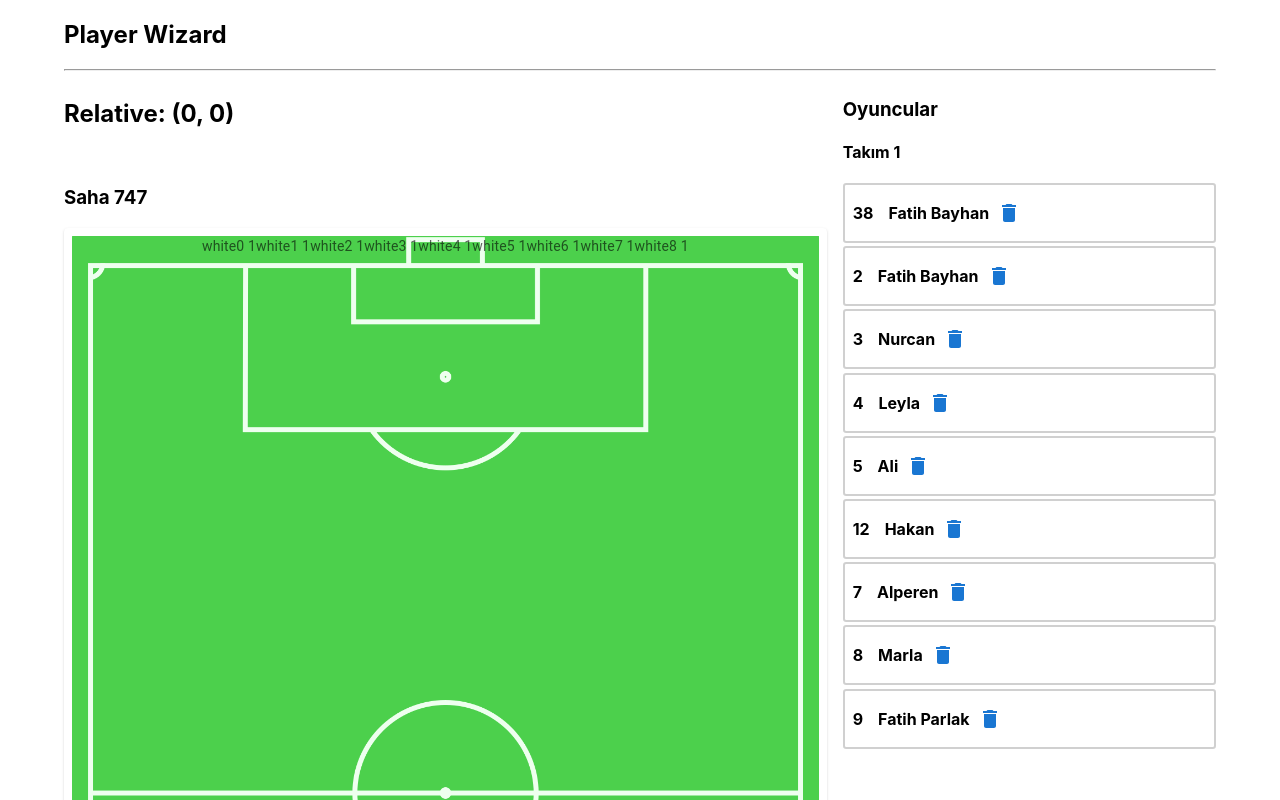
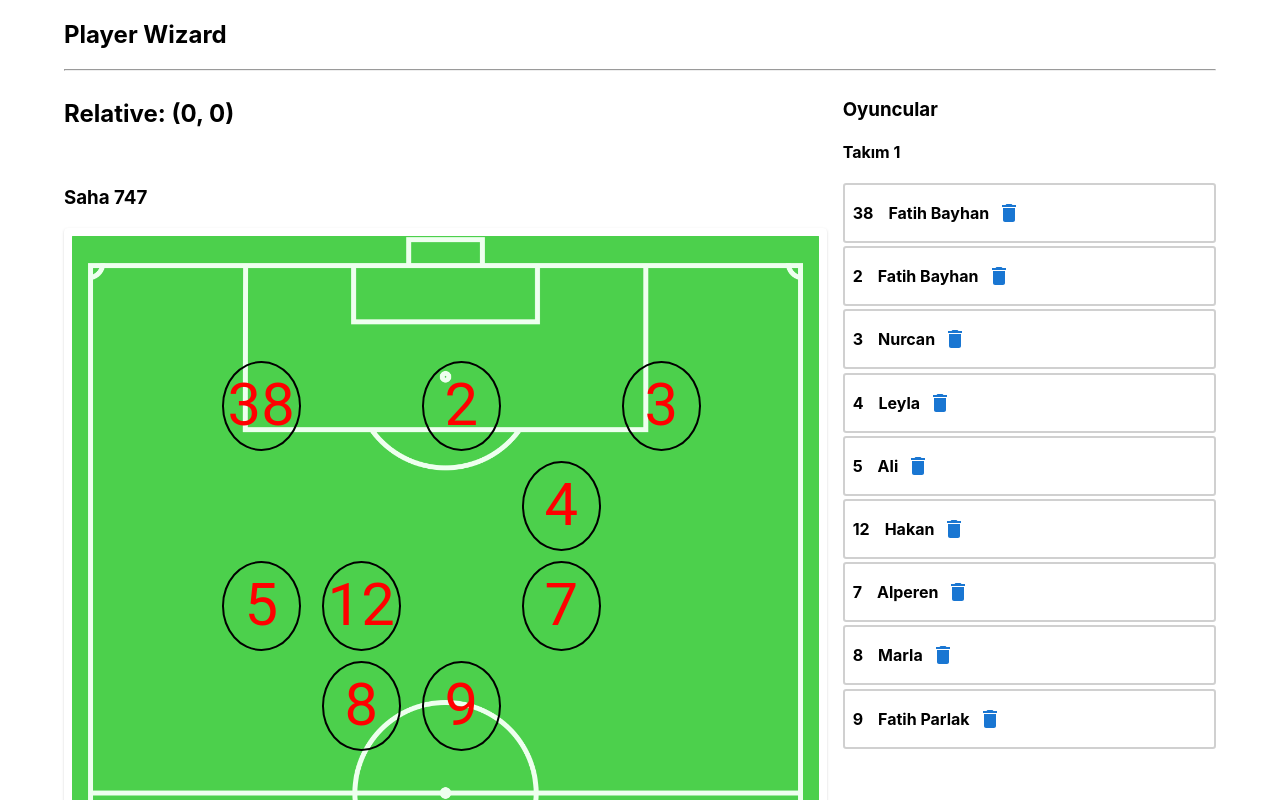
Before and after one commit to fbayhan/HaliSaha, a React (Create React App) app: page / in a window 1280 px wide. Shown: the top 800 px of the page. Built offline with nearby package versions, Linux system fonts and the light colour scheme.

Commit message:
dnd removed from field, field coding hard coded native react liblary

```diff
--- a/src/SoccerField.js
+++ b/src/SoccerField.js
@@ -16,92 +16,6 @@ import SettingsAccessibilityIcon from '@mui/icons-material/SettingsAccessibility
 import {DragDropContext, Droppable, Draggable} from 'react-beautiful-dnd';
 
 function SoccerField(props) {
-
-
-    const soccerField = useRef(null);
-
-    const [width, setWidth] = useState(0);
-    const [height, setHeight] = useState(0);
-
-    const [localCoords, setLocalCoords] = useState({x: 0, y: 0});
-
-    const handleMouseMove = event => {
-        // 👇️ Get the mouse position relative to the element
-        setLocalCoords({
-            x: event.clientX - event.target.offsetLeft,
-            y: event.clientY - event.target.offsetTop,
-        });
-    };
-
-    useLayoutEffect(() => {
-        setWidth(soccerField.current.clientWidth);
-        setHeight(soccerField.current.clientHeight);
-    }, []);
-
-
-
-
-    const Item = styled(Paper)(({theme}) => ({
-        backgroundColor: theme.palette.mode === 'dark' ? '#1A2027' : '#fff',
-        ...theme.typography.body2,
-        padding: theme.spacing(1),
-        textAlign: 'center',
-        color: theme.palette.text.secondary,
-    }));
-
-    function onDragEnd(result) {
-
-
-        console.log("onDragEnd")
-        console.log(localCoords.x + "  "+ localCoords.y)
-
-    }
-    const getCssByDragging = (snapshot) => {
-        // Giving isDraggingOver preference
-    //    console.log(snapshot);
-        if (snapshot.isDraggingOver) {
-            return 'pink';
-        }
-
-        // If it is the home list but not dragging over
-        if (snapshot.draggingFromThisWith) {
-            return 'blue';
-        }
-
-        // Otherwise use our default background
-        return 'white';
-    };
-
-
-
-
-    const styles = {
-        soccerField: {
-            width: "100%",
-            aspectRatio: 0.67,
-            backgroundImage: `url('${SoccerFieldImage}')`,
-            //   ` ve ' arasındaki farka bak
-            backgroundPosition: 'center',
-            backgroundSize: 'cover',
-            backgroundRepeat: 'no-repeat',
-            position: "relative"
-        },
-        fieldPlayer: {
-            display: 'block',
-            border: "solid 2px   #000000",
-            borderRadius: "50%",
-            color: "red",
-            aspectRatio: 1,
-            width: width * 0.1,
-            fontSize: width * 0.08,
-            position: "absolute",
-
-
-        }
-    }
-
-
-
     const field = [
         {
             "id": 41,
@@ -185,6 +99,112 @@ function SoccerField(props) {
             "team": 1
         }
     ];
+
+    const soccerField = useRef(null);
+
+    const [width, setWidth] = useState(0);
+    const [height, setHeight] = useState(0);
+
+    const [localCoords, setLocalCoords] = useState({x: 0, y: 0});
+
+    const [playerCoords, setPlayerCoords] = useState(field);
+
+
+    const handleMouseMove = event => {
+        // 👇️ Get the mouse position relative to the element
+        setLocalCoords({
+            x: event.clientX - event.target.offsetLeft,
+            y: event.clientY - event.target.offsetTop,
+        });
+    };
+
+
+    const fieldPlayerMoved = playerId => event => {
+        console.log(playerCoords);
+        console.log("Fatih " + playerId);
+        event.stopPropagation();
+        event.preventDefault();
+        const yAxis = event.clientY - event.target.offsetTop;
+        const xAxis = event.clientX - event.target.offsetLeft;
+
+        console.log(xAxis, yAxis);
+        setLocalCoords({
+            x: event.clientX - event.target.offsetLeft,
+            y: event.clientY - event.target.offsetTop,
+        });
+
+        let objIndex = playerCoords.findIndex(obj => obj.id == playerId);
+        let updatedArray = playerCoords;
+        console.log(objIndex)
+        updatedArray[objIndex].top=xAxis;
+        updatedArray[objIndex].left=yAxis;
+        setPlayerCoords(updatedArray);
+
+        console.log(playerCoords);
+
+    }
+
+    useLayoutEffect(() => {
+        setWidth(soccerField.current.clientWidth);
+        setHeight(soccerField.current.clientHeight);
+    }, []);
+
+
+    const Item = styled(Paper)(({theme}) => ({
+        backgroundColor: theme.palette.mode === 'dark' ? '#1A2027' : '#fff',
+        ...theme.typography.body2,
+        padding: theme.spacing(1),
+        textAlign: 'center',
+        color: theme.palette.text.secondary,
+    }));
+
+    function onDragEnd(result) {
+        console.log("onDragEnd")
+        console.log(localCoords.x + "  " + localCoords.y)
+    }
+
+
+    const getCssByDragging = (snapshot) => {
+        // Giving isDraggingOver preference
+        //    console.log(snapshot);
+        if (snapshot.isDraggingOver) {
+            return 'pink';
+        }
+
+        // If it is the home list but not dragging over
+        if (snapshot.draggingFromThisWith) {
+            return 'blue';
+        }
+
+        // Otherwise use our default background
+        return 'white';
+    };
+
+    const styles = {
+        soccerField: {
+            width: "100%",
+            aspectRatio: 0.67,
+            backgroundImage: `url('${SoccerFieldImage}')`,
+            //   ` ve ' arasındaki farka bak
+            backgroundPosition: 'center',
+            backgroundSize: 'cover',
+            backgroundRepeat: 'no-repeat',
+            position: "relative"
+        },
+        fieldPlayer: {
+            display: 'block',
+            border: "solid 2px   #000000",
+            borderRadius: "50%",
+            color: "red",
+            aspectRatio: 1,
+            width: width * 0.1,
+            fontSize: width * 0.08,
+            position: "absolute  ",
+
+
+        }
+    }
+
 
 
     const firstTeam = [
@@ -319,29 +339,90 @@ function SoccerField(props) {
         }
     ];
 
-
     return (
         <div>
             <h2 onMouseMove={handleMouseMove}>Player Wizard</h2>
             <hr/>
             <Box sx={{flexGrow: 1}}>
                 <Grid container spacing={2}>
-                    <DragDropContext onDragEnd={onDragEnd}  >
+                    <DragDropContext onDragEnd={onDragEnd}>
 
-                        <Grid item xs={8} >
+                        <Grid item xs={8}>
                             <h2>
                                 Relative: ({localCoords.x}, {localCoords.y})
                             </h2>
-                            <br />
+                            <br/>
 
 
                             <h3>Saha {width}</h3>
-                            <Item    onMouseUp={handleMouseMove} >
-                                <Droppable droppableId="field">
-                                    {(provided, snapshot) => (
-                                        <div ref={soccerField}    >
-                                            <div ref={provided.innerRef}
-                                                 style={styles.soccerField}  {...provided.droppableProps} >
+
+                            {/*Burayı şimdilik yoruma attım, yeniden hard coded yapacağım, yaptığımda silerim*/}
+
+                            {/*<Item    onMouseUp={handleMouseMove} >*/}
+                            {/*    <Droppable droppableId="field">*/}
+                            {/*        {(provided, snapshot) => (*/}
+                            {/*            <div ref={soccerField}    >*/}
+                            {/*                <div ref={provided.innerRef}*/}
+                            {/*                     style={styles.soccerField}  {...provided.droppableProps} >*/}
+
+                            {/*                    {field.map(({*/}
+                            {/*                                        id,*/}
+                            {/*                                        GoalKeeper,*/}
+                            {/*                                        Name,*/}
+                            {/*                                        BackNumber,*/}
+                            {/*                                        top,*/}
+                            {/*                                        left,*/}
+                            {/*                                    team*/}
+                            {/*                                    }, index) => {*/}
+                            {/*                        return (*/}
+                            {/*                            <Draggable key={id} draggableId={id + ""} index={index}>*/}
+                            {/*                                {(provided) => (*/}
+                            {/*                                    <span style={{...styles.fieldPlayer, left:150, top:250}}*/}
+                            {/*                                          ref={provided.innerRef}    {...provided.dragHandleProps}  {...provided.draggableProps}*/}
+                            {/*                                    >*/}
+                            {/*                                        {getCssByDragging(snapshot)}*/}
+                            {/*                                        {index} {team}*/}
+
+                            {/*                                    </span>*/}
+
+                            {/*                            //         <span style={{*/}
+                            {/*                            //             ...styles.fieldPlayer, left: left,*/}
+                            {/*                            //             top: top*/}
+                            {/*                            //         }}*/}
+                            {/*                            //               ref={provided.innerRef} {...provided.draggableProps}*/}
+                            {/*                            //               {...provided.dragHandleProps}>*/}
+                            {/*                            // {BackNumber}</span>*/}
+
+                            {/*                                )}*/}
+
+                            {/*                            </Draggable>*/}
+                            {/*                        )*/}
+                            {/*                    })}*/}
+
+                            {/*                    /!*{provided.placeholder}*!/*/}
+                            {/*                    <span style={{*/}
+                            {/*                        ...styles.fieldPlayer, left: 150,*/}
+                            {/*                        top: 150*/}
+                            {/*                    }}*/}
+                            {/*                    >*/}
+                            {/*                                 22</span>*/}
+                            {/*                </div>*/}
+
+                            {/*            </div>*/}
+                            {/*        )}*/}
+                            {/*    </Droppable>*/}
+
+
+                            {/*</Item>*/}
+
+                            {/*Burayı şimdilik yoruma attım, yeniden hard coded yapacağım, yaptığımda silerim, ikisinin arasını yoruma açabilirsin gerekirse*/}
+
+
+                            <Item onMouseUp={handleMouseMove}>
+
+                                <div ref={soccerField}>
+                                    <div
+                                        style={styles.soccerField}>
 
                                         {field.map(({
                                                         id,
@@ -353,37 +434,29 @@ function SoccerField(props) {
                                                         team
                                                     }, index) => {
                                             return (
-                                                        <Draggable key={id} draggableId={id + ""} index={index}>
-                                                            {(provided) => (
-                                                                <span style={{...styles.fieldPlayer, left:index*40, top:index*100}}
-                                                                      ref={provided.innerRef}    {...provided.dragHandleProps}  {...provided.draggableProps}
 
+
+                                                <span  key={id} style={{
+                                                    ...styles.fieldPlayer, left: left,
+                                                    top: top
+                                                }} draggable="true"
+                                                      onDragOver={fieldPlayerMoved(id)}
                                                 >
-                                                                    {getCssByDragging(snapshot)}
-                                                                    {index} {team}
+                                                                {BackNumber}</span>
 
-                                                                </span>
 
-                                                        //         <span style={{
-                                                        //             ...styles.fieldPlayer, left: left,
-                                                        //             top: top
-                                                        //         }}
-                                                        //               ref={provided.innerRef} {...provided.draggableProps}
-                                                        //               {...provided.dragHandleProps}>
-                                                        // {BackNumber}</span>
-                                                            )}
-
-                                                        </Draggable>
                                             )
                                         })}
 
-                                                {provided.placeholder}
+
                                     </div>
 
                                 </div>
-                                    )}
-                                </Droppable>
+
+
                             </Item>
+
+
                         </Grid>
 
 
```
Lines whose indentation alone changed are shown as unchanged.
